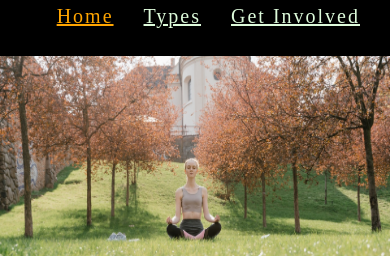
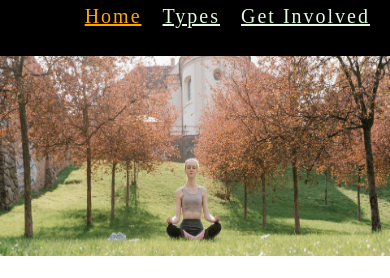
Before and after one commit to Jharvey125/Project-1, a plain HTML site: page index.html in a window 390 px wide. Shown: the part 44-322 px from the top of the page. Drawn offline with Linux system fonts and the light colour scheme; a web font is replaced by a local one.

Commit message:
Fix nav bar for 320px media query

```diff
--- a/assets/css/style.css
+++ b/assets/css/style.css
@@ -270,7 +270,7 @@ form h2 {
         padding-left: 250px;
     }
 }
-    @media screen and (min-width: 350px) and (max-width:500px) {
+    @media screen and (min-width: 320px) and (max-width:500px) {
 
     /* home page */
 
@@ -282,7 +282,7 @@ form h2 {
         height: 100px;
     }
     #menu li {
-        padding: 2px 30px 0 0;
+        padding: 2px 20px 0 1px;
     }
 
     #hero-image {
```
